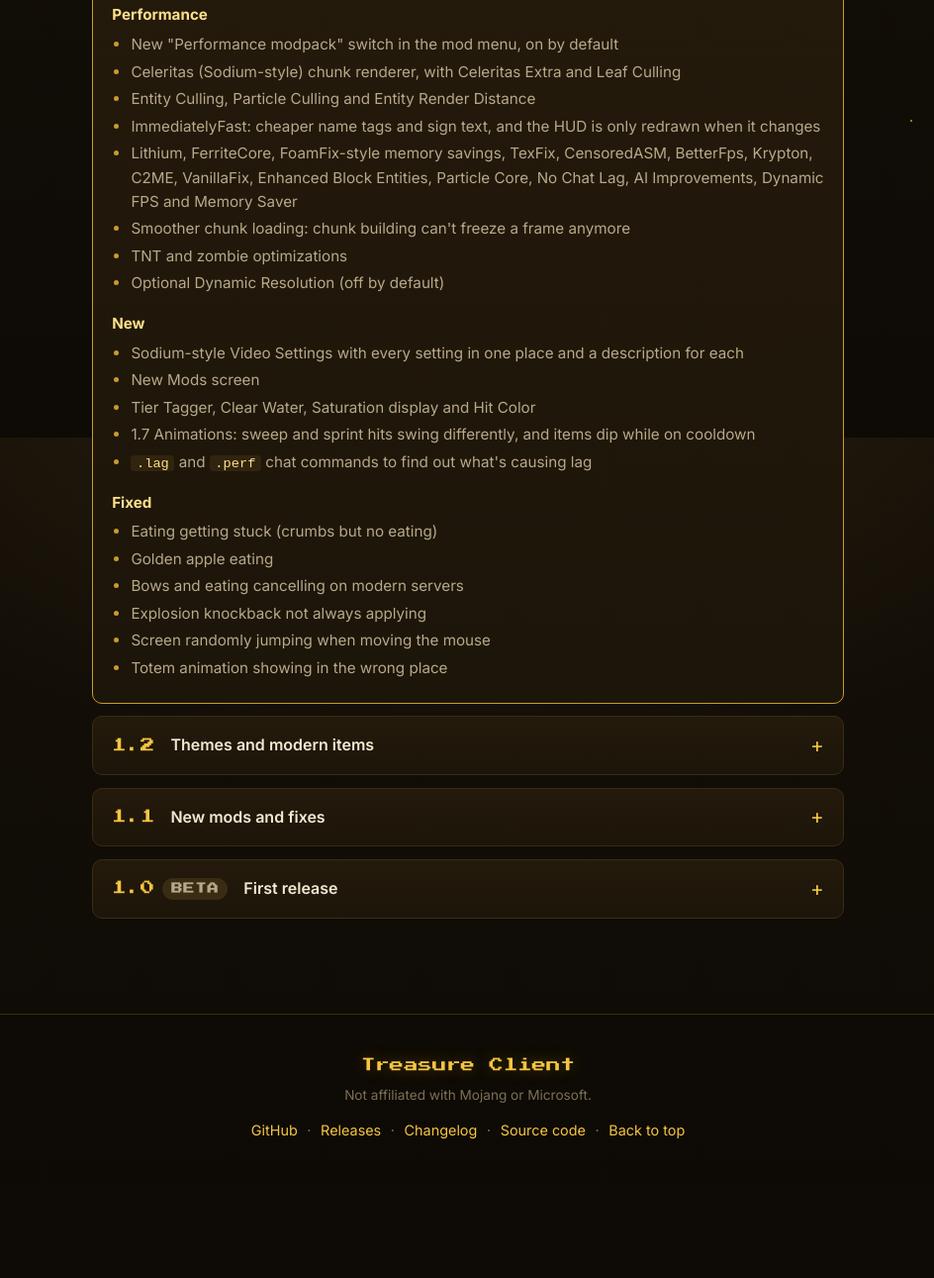
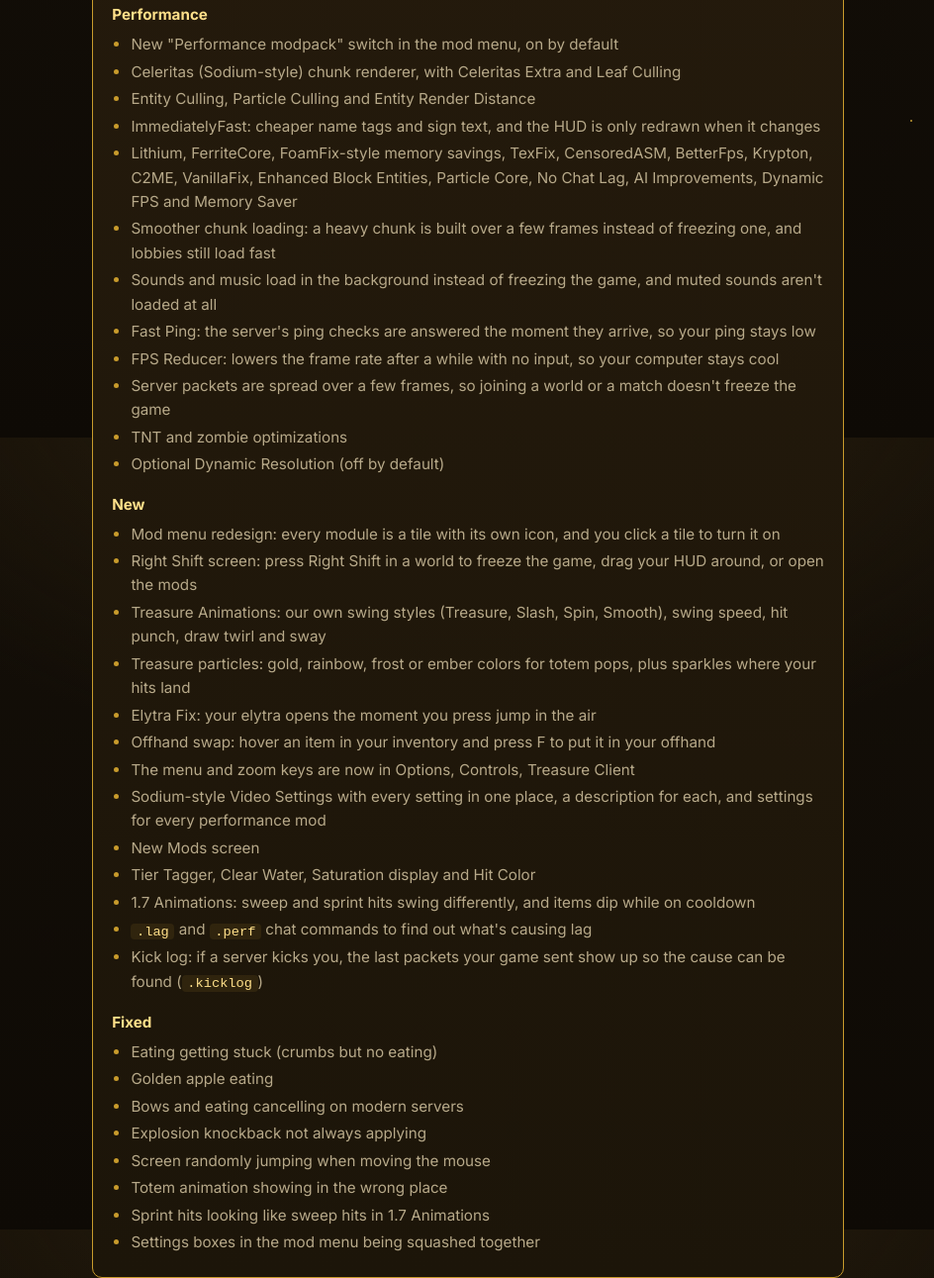
Before and after one commit to TreasureClient/treasureclient.github.io, a plain HTML site: page changelog.html in a window 1280 px wide. Shown: the part 358-1649 px from the top of the page at 99% size, without its empty margins (167-1111 px from the left). Before the commit the page ends 1559 px from the top, so only its background shows below. Drawn offline with Linux system fonts and the light colour scheme.

Commit message:
Website: full 1.3 changelog, Treasure Animations and Performance Modpack cards
Co-Authored-By: Claude Opus 5.5 <noreply@anthropic.com>

```diff
--- a/changelog.html
+++ b/changelog.html
@@ -59,17 +59,29 @@
                             <li>Entity Culling, Particle Culling and Entity Render Distance</li>
                             <li>ImmediatelyFast: cheaper name tags and sign text, and the HUD is only redrawn when it changes</li>
                             <li>Lithium, FerriteCore, FoamFix-style memory savings, TexFix, CensoredASM, BetterFps, Krypton, C2ME, VanillaFix, Enhanced Block Entities, Particle Core, No Chat Lag, AI Improvements, Dynamic FPS and Memory Saver</li>
-                            <li>Smoother chunk loading: chunk building can't freeze a frame anymore</li>
+                            <li>Smoother chunk loading: a heavy chunk is built over a few frames instead of freezing one, and lobbies still load fast</li>
+                            <li>Sounds and music load in the background instead of freezing the game, and muted sounds aren't loaded at all</li>
+                            <li>Fast Ping: the server's ping checks are answered the moment they arrive, so your ping stays low</li>
+                            <li>FPS Reducer: lowers the frame rate after a while with no input, so your computer stays cool</li>
+                            <li>Server packets are spread over a few frames, so joining a world or a match doesn't freeze the game</li>
                             <li>TNT and zombie optimizations</li>
                             <li>Optional Dynamic Resolution (off by default)</li>
                         </ul>
                         <h4>New</h4>
                         <ul>
-                            <li>Sodium-style Video Settings with every setting in one place and a description for each</li>
+                            <li>Mod menu redesign: every module is a tile with its own icon, and you click a tile to turn it on</li>
+                            <li>Right Shift screen: press Right Shift in a world to freeze the game, drag your HUD around, or open the mods</li>
+                            <li>Treasure Animations: our own swing styles (Treasure, Slash, Spin, Smooth), swing speed, hit punch, draw twirl and sway</li>
+                            <li>Treasure particles: gold, rainbow, frost or ember colors for totem pops, plus sparkles where your hits land</li>
+                            <li>Elytra Fix: your elytra opens the moment you press jump in the air</li>
+                            <li>Offhand swap: hover an item in your inventory and press F to put it in your offhand</li>
+                            <li>The menu and zoom keys are now in Options, Controls, Treasure Client</li>
+                            <li>Sodium-style Video Settings with every setting in one place, a description for each, and settings for every performance mod</li>
                             <li>New Mods screen</li>
                             <li>Tier Tagger, Clear Water, Saturation display and Hit Color</li>
                             <li>1.7 Animations: sweep and sprint hits swing differently, and items dip while on cooldown</li>
                             <li><code>.lag</code> and <code>.perf</code> chat commands to find out what's causing lag</li>
+                            <li>Kick log: if a server kicks you, the last packets your game sent show up so the cause can be found (<code>.kicklog</code>)</li>
                         </ul>
                         <h4>Fixed</h4>
                         <ul>
@@ -79,6 +91,8 @@
                             <li>Explosion knockback not always applying</li>
                             <li>Screen randomly jumping when moving the mouse</li>
                             <li>Totem animation showing in the wrong place</li>
+                            <li>Sprint hits looking like sweep hits in 1.7 Animations</li>
+                            <li>Settings boxes in the mod menu being squashed together</li>
                         </ul>
                     </div>
                 </details>
```
Also changed, not shown: features.html (+10 -2 lines), 1 other file.
